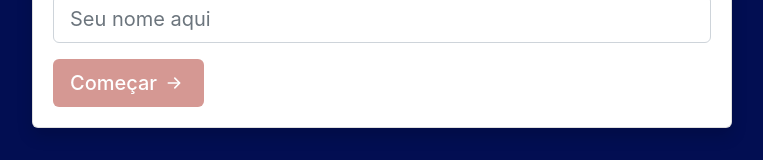
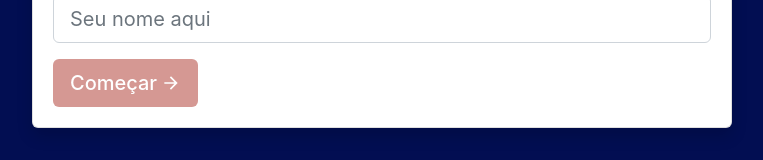
Before and after one commit to RuanScherer/realtime-chat-web, a React (Create React App) app: page / in a window 1280 px wide. Shown: the part 401-561 px from the top of the page, without its empty margins (258-1021 px from the left). Built offline with nearby package versions, Linux system fonts and the light colour scheme.

Commit message:
Icons from react-icons

```diff
--- a/package.json
+++ b/package.json
@@ -14,6 +14,7 @@
     "bootstrap": "^4.5.0",
     "react": "^16.13.1",
     "react-dom": "^16.13.1",
+    "react-icons": "^3.10.0",
     "react-router-dom": "^5.2.0",
     "react-scripts": "3.4.1",
     "socket.io-client": "^2.3.0",
--- a/src/App.tsx
+++ b/src/App.tsx
@@ -2,7 +2,7 @@ import React from 'react';
 import { BrowserRouter as Router, Switch, Route } from 'react-router-dom'
 import 'bootstrap/dist/css/bootstrap.min.css';
 import './App.css';
-import Sign from './views/Sign'
+import Sign from './views/sign/Sign'
 
 function App() {
   return (
--- a/src/assets/ArrowRight.tsx
+++ /dev/null
@@ -1,12 +0,0 @@
-import * as React from 'react'
-
-function ArrowRight() {
-	return (
-		<svg width="1.3em" height="1.3em" viewBox="0 0 16 16" className="bi bi-arrow-right-short ml-1" fill="currentColor" xmlns="http://www.w3.org/2000/svg">
-		<path fillRule="evenodd" d="M8.146 4.646a.5.5 0 0 1 .708 0l3 3a.5.5 0 0 1 0 .708l-3 3a.5.5 0 0 1-.708-.708L10.793 8 8.146 5.354a.5.5 0 0 1 0-.708z"/>
-		<path fillRule="evenodd" d="M4 8a.5.5 0 0 1 .5-.5H11a.5.5 0 0 1 0 1H4.5A.5.5 0 0 1 4 8z"/>
-	</svg>
-	)
-}
-
-export default ArrowRight
--- a/src/views/Sign.tsx
+++ b/src/views/sign/Sign.tsx
@@ -1,6 +1,6 @@
 import React, { useState } from 'react'
 import  { useHistory } from 'react-router-dom'
-import ArrowRight from '../assets/ArrowRight'
+import { MdArrowForward } from 'react-icons/md'
 
 const Sign: React.FC = () => {
 	const [ username, setUsername ] = useState("")
@@ -42,7 +42,7 @@ const Sign: React.FC = () => {
 							disabled={error || error === null ? true : false}
 							onClick={evt => handleEnter(evt)}>
 							Começar
-							<ArrowRight />
+							<MdArrowForward className="ml-1"/>
 						</button>
 					</form>
 				</div>
```
